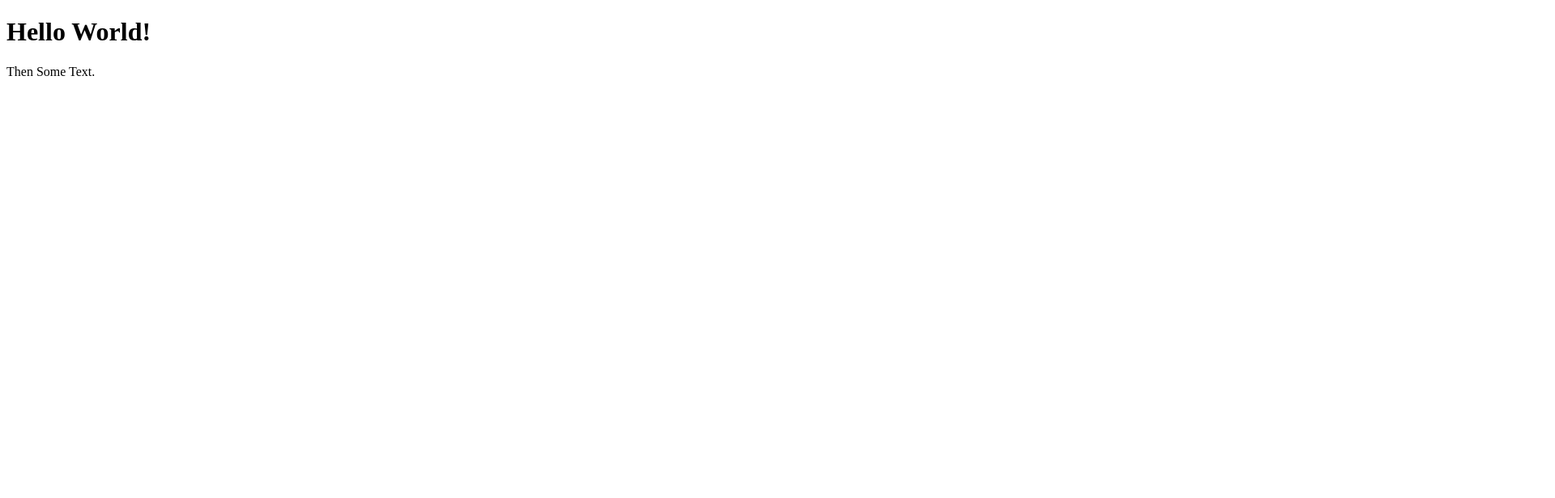
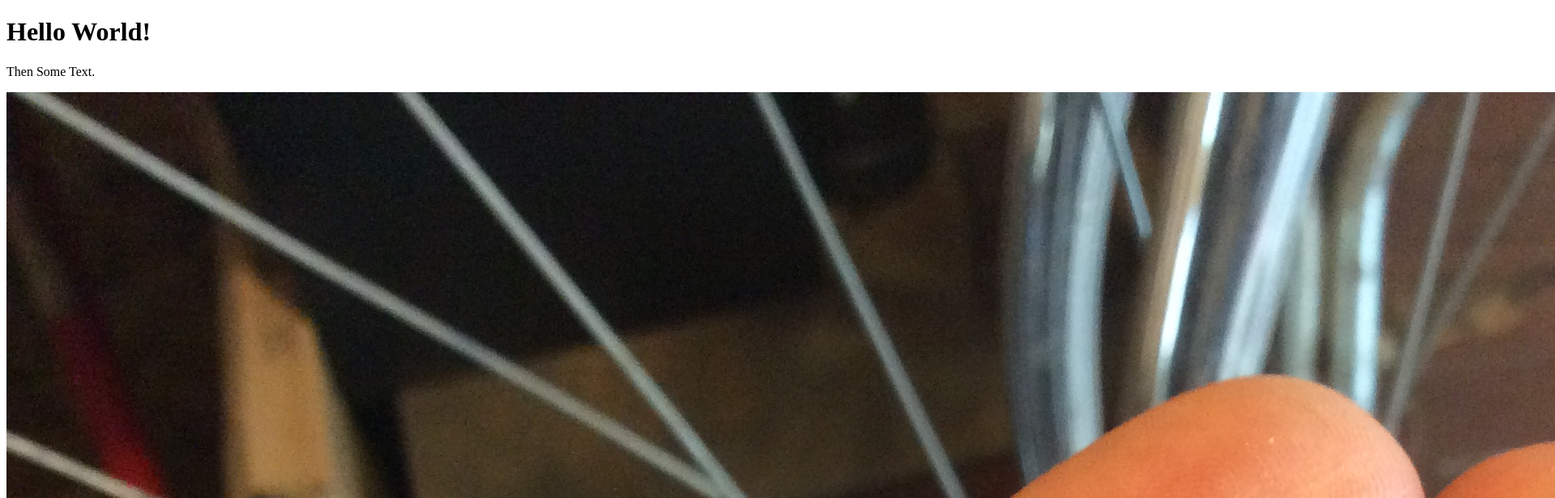
Before and after one commit to ed42311/protoRepo, a plain HTML site: page index.html in a window 1280 px wide. Shown: the top 616 px of the page at 81% size, 1920 px wide, since content can reach past the window. Drawn offline with Linux system fonts and the light colour scheme.

Commit message:
testing picture

```diff
--- a/index.html
+++ b/index.html
@@ -6,5 +6,6 @@
   <body>
     <h1>Hello World!</h1>
     <p>Then Some Text.</p>
+    <img src="test.jpg" alt="coffee">
   </body>
 </html>
```
Also changed, not shown: test.jpg (added).
